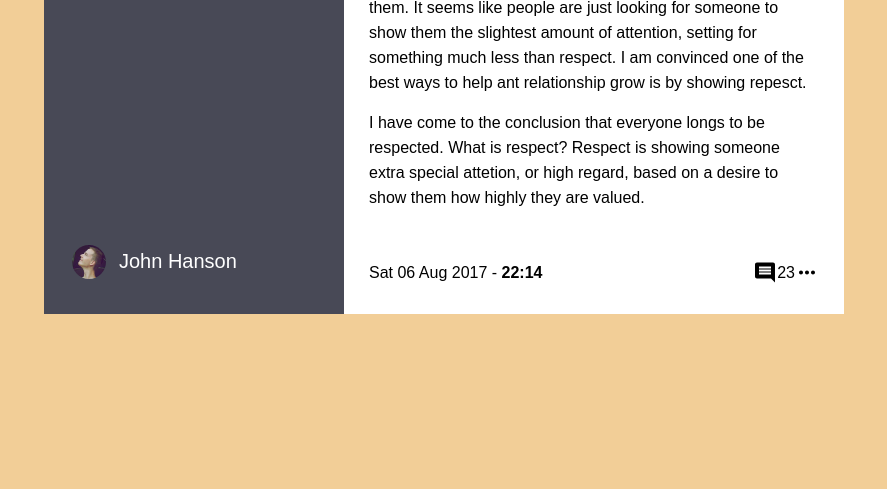
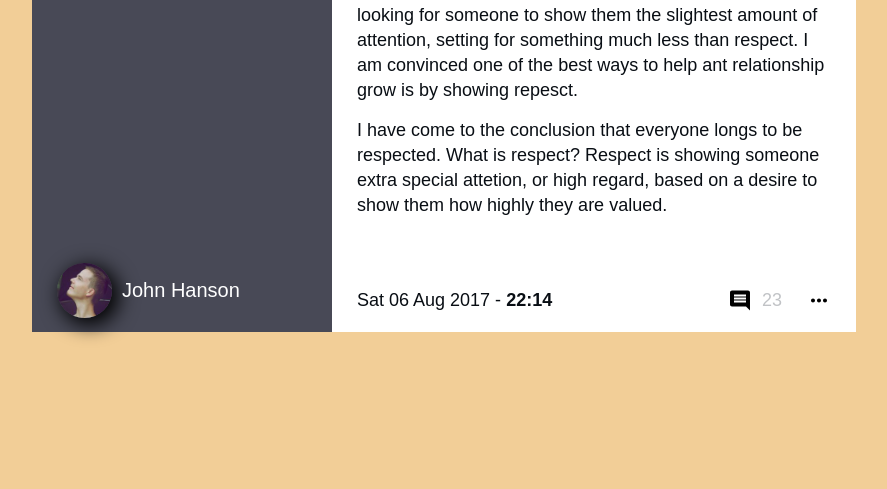
Before and after one commit to olaniyimercy/loop-7, a plain HTML site: page index.html in a window 1280 px wide. Shown: the part 311-800 px from the top of the page, without its empty margins (196-1083 px from the left). Drawn offline with Linux system fonts and the light colour scheme.

Commit message:
i made a relevant changes

```diff
--- a/index.html
+++ b/index.html
@@ -7,19 +7,20 @@
     <title>Document</title>
   </head>
   <body>
-    <div class="wrapper">
-      <div class="container-a">
+      <div class="left-container">
         <h2 class="header">Be a man:</h2>
         <p class="sub-header">Respect women</p>
         <div class="line"></div>
 
-        <div class="footer-a">
+
+
+        <div class="left-footer">
           <img src="./images/avatar.jpg" alt="" class="avatar" />
           <p class="name">John Hanson</p>
         </div>
       </div>
 
-        <div class="container-b">
+        <div class="right-container">
           <p class="text-a">
             The desire to be respected by someone of the opposite sex is
             something that runs deep within everyone, even though most people
@@ -29,6 +30,7 @@
             am convinced one of the best ways to help ant relationship grow is
             by showing repesct.
           </p>
+
           <p class="text-b">
             I have come to the conclusion that everyone longs to be respected.
             What is respect? Respect is showing someone extra special attetion,
@@ -36,17 +38,17 @@
             valued.
           </p>
 
+
           <footer>
             <div class="time">
               <p>Sat 06 Aug 2017 - <b>22:14</b></p>
               <p class="right-side">
-                <img src="./images/comment.svg" alt="" />23
+                <img src="./images/comment.svg" alt="" /><span class="number">23</span>
                 <img src="./images/more.svg" alt="" />
               </p>
             </div>
           </footer>
         </div>
       </div>
-    </div>
   </body>
 </html>
--- a/styles/styles.css
+++ b/styles/styles.css
@@ -5,7 +5,7 @@
     font-family: sans-serif;
 }
 
-.wrapper {
+body {
     background-color: #f2ce97;
     width: 100vw;
     height: 100vh;
@@ -14,10 +14,10 @@
     align-items: center;
 }
 
-.container-a {
+.left-container{
     background-color: #484956;
     width: 300px;
-    height: 450px;
+    height: 485px;
     color: white;
     padding: 50px 25px;
 }
@@ -39,8 +39,8 @@
 
 .avatar {
     border-radius: 100px;
-    width: 40px;
-    padding: 3px;
+    width: 55px;
+    box-shadow: 5px 5px 20px 2px black;
 }
 
 .name {
@@ -48,19 +48,21 @@
     padding: 10px;
 }
 
-.footer-a {
-    margin-top: 250px;
+.left-footer {
+    margin-top: 290px;
     display: flex;
     justify-content: flex-start;
     align-items: center;
 }
 
-.container-b {
-    width: 500px;
-    height: 450px;
+.right-container {
+    width: 524px;
+    height: 485px;
     background: white;
     padding: 55px 25px 15px 25px;
     line-height: 25px;
+    font-size: 18px;
+    color: #090e14;
 }
 
 .text-a::first-letter {
@@ -73,7 +75,7 @@
 }
 
 .time {
-    margin-top: 50px;
+    margin-top: 70px;
     display: flex;
     justify-content: space-between;
 }
@@ -81,3 +83,8 @@
 .right-side {
     display: flex;
 }
+
+.number {
+    margin: 0 25px 0 10px;
+    color: #c1c3c6;
+}
```
